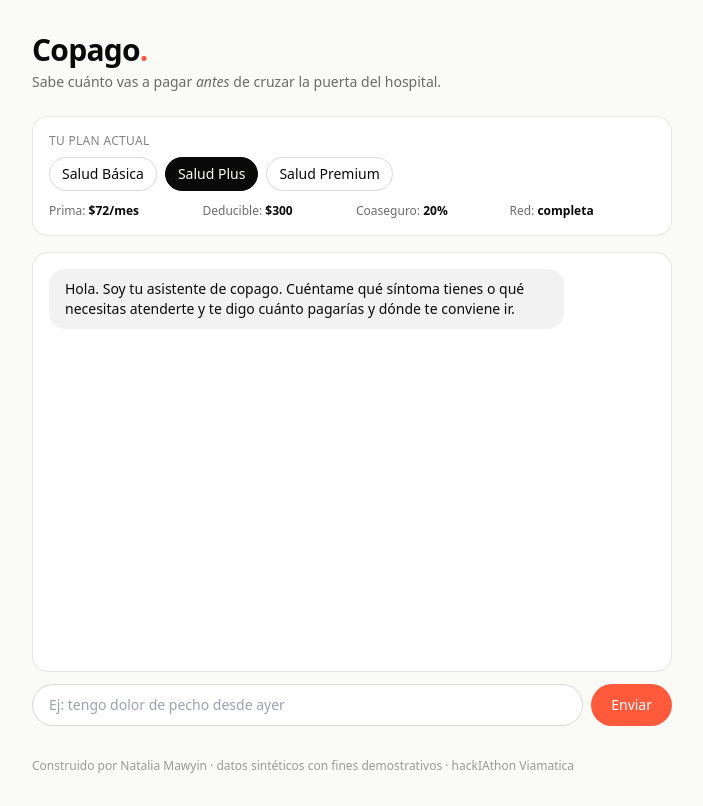
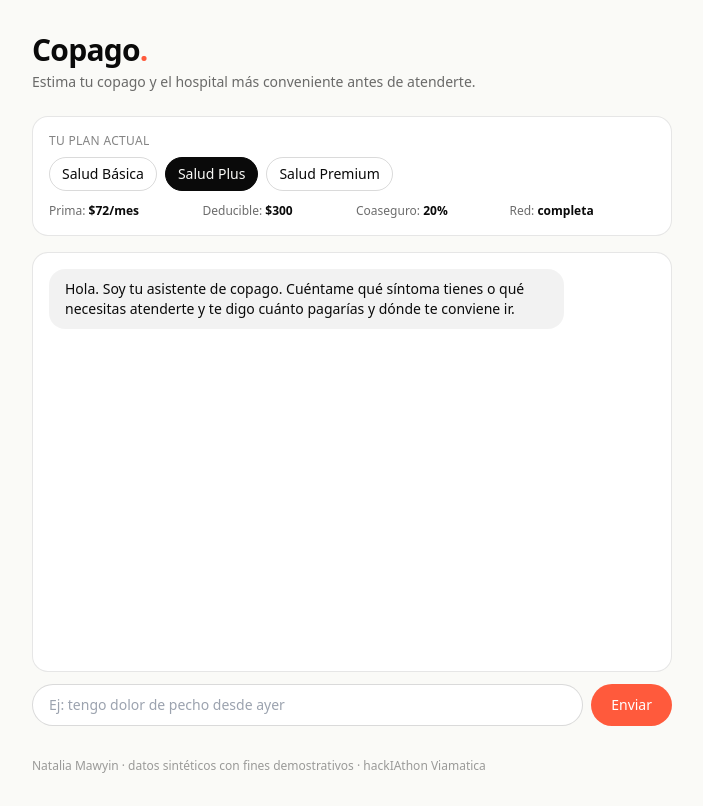
Before and after one commit to NataliaMw/copago-agent, a Next.js app: page / in a window 1280 px wide. Shown: the whole page, without its empty margins (288-991 px from the left). Built offline with nearby package versions, Linux system fonts and the light colour scheme.

Commit message:
docs: trim flowery copy

```diff
--- a/src/app/page.tsx
+++ b/src/app/page.tsx
@@ -44,7 +44,7 @@ export default function Page() {
     <main className="mx-auto max-w-2xl px-4 py-8">
       <header className="mb-6">
         <h1 className="text-3xl font-semibold tracking-tight">Copago<span className="text-accent">.</span></h1>
-        <p className="text-sm text-ink/60 mt-1">Sabe cuánto vas a pagar <em>antes</em> de cruzar la puerta del hospital.</p>
+        <p className="text-sm text-ink/60 mt-1">Estima tu copago y el hospital más conveniente antes de atenderte.</p>
       </header>
 
       <section className="rounded-2xl border border-ink/10 bg-white p-4 mb-4">
@@ -99,7 +99,7 @@ export default function Page() {
       </form>
 
       <footer className="mt-8 text-xs text-ink/40">
-        Construido por Natalia Mawyin · datos sintéticos con fines demostrativos · hackIAthon Viamatica
+        Natalia Mawyin · datos sintéticos con fines demostrativos · hackIAthon Viamatica
       </footer>
     </main>
   );
```
Also changed, not shown: 1 other file (tests, documents, lock files or other folders).
